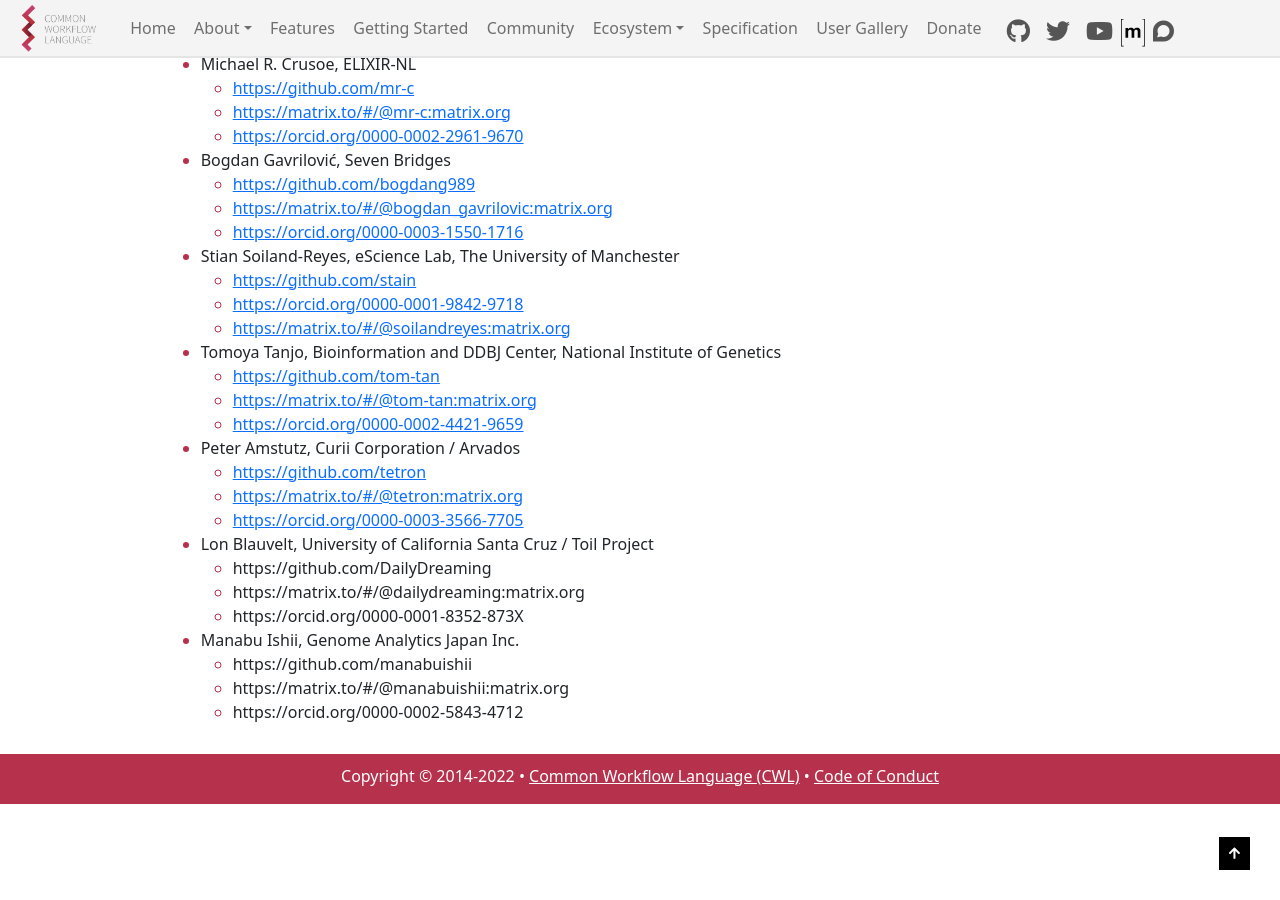
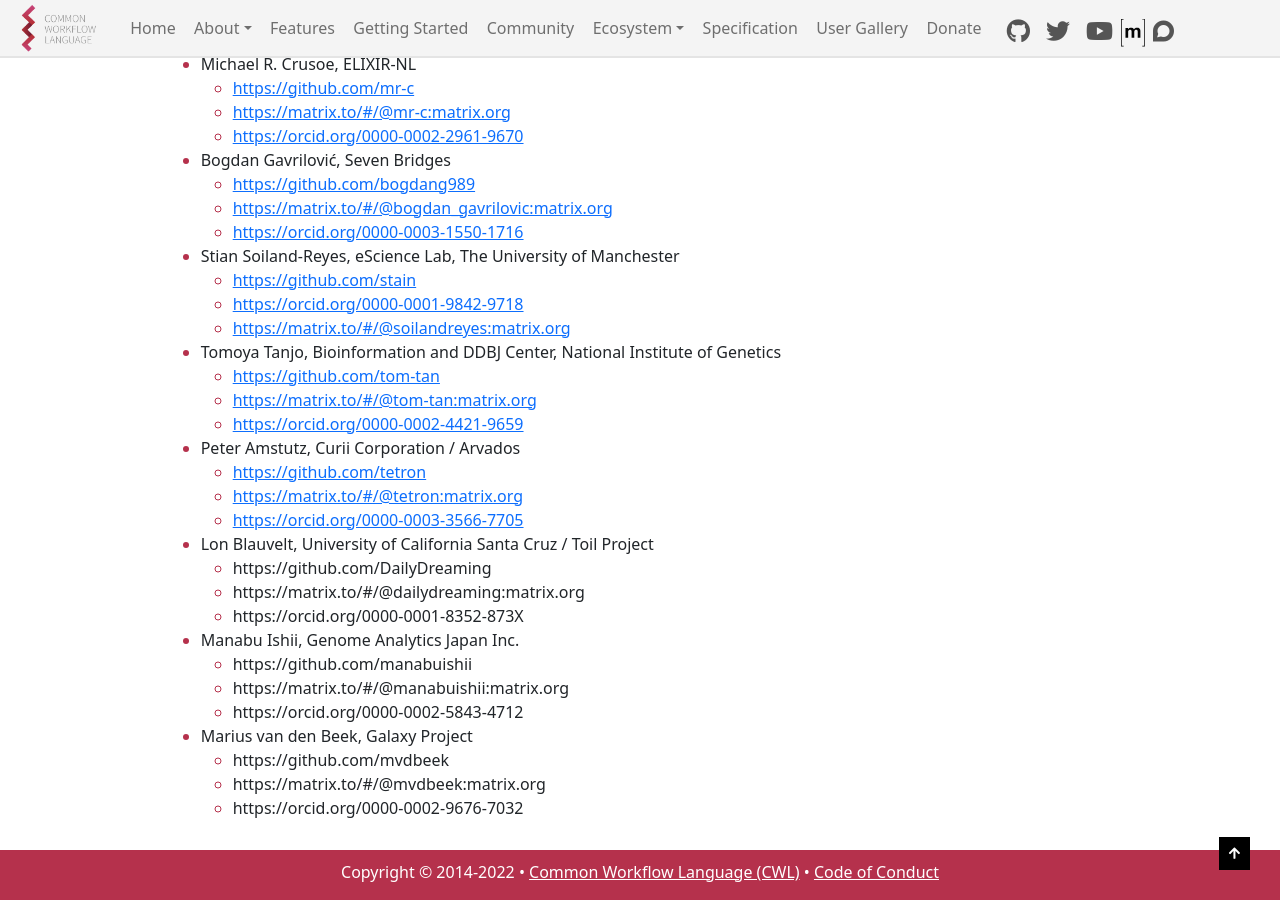
Before and after one commit to common-workflow-language/cwl-website, a Jekyll site: the page built from content/governance.md, in a window 1280 px wide and 900 px high, scrolled down 881 px. Built offline with Jekyll 4.4.1, drawn with Linux system fonts in a browser that asks for light colours.

Commit message:
add marius

```diff
--- a/content/governance.md
+++ b/content/governance.md
@@ -61,3 +61,7 @@
   * https://github.com/manabuishii
   * https://matrix.to/#/@manabuishii:matrix.org
   * https://orcid.org/0000-0002-5843-4712
+* Marius van den Beek, Galaxy Project
+  * https://github.com/mvdbeek
+  * https://matrix.to/#/@mvdbeek:matrix.org
+  * https://orcid.org/0000-0002-9676-7032
```
